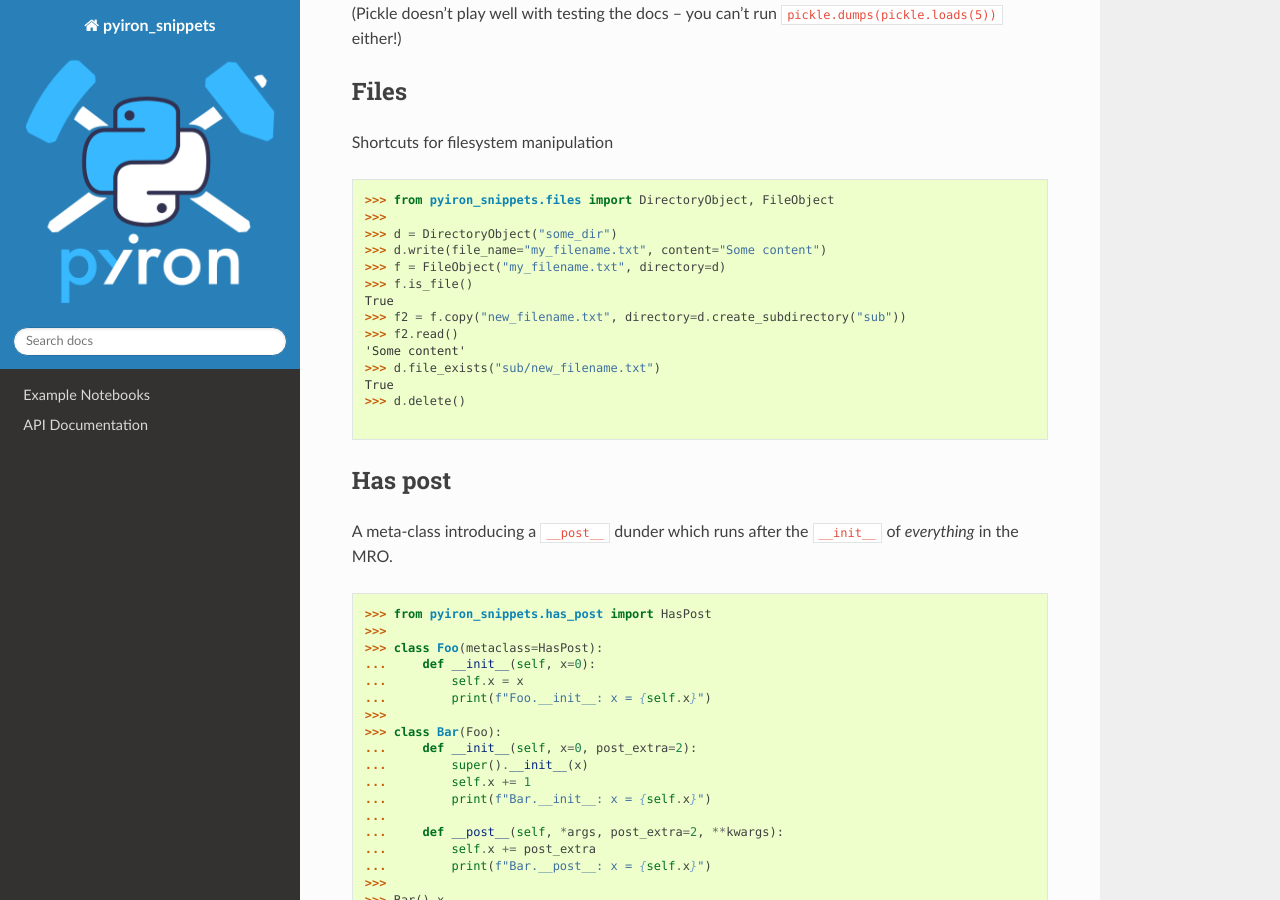
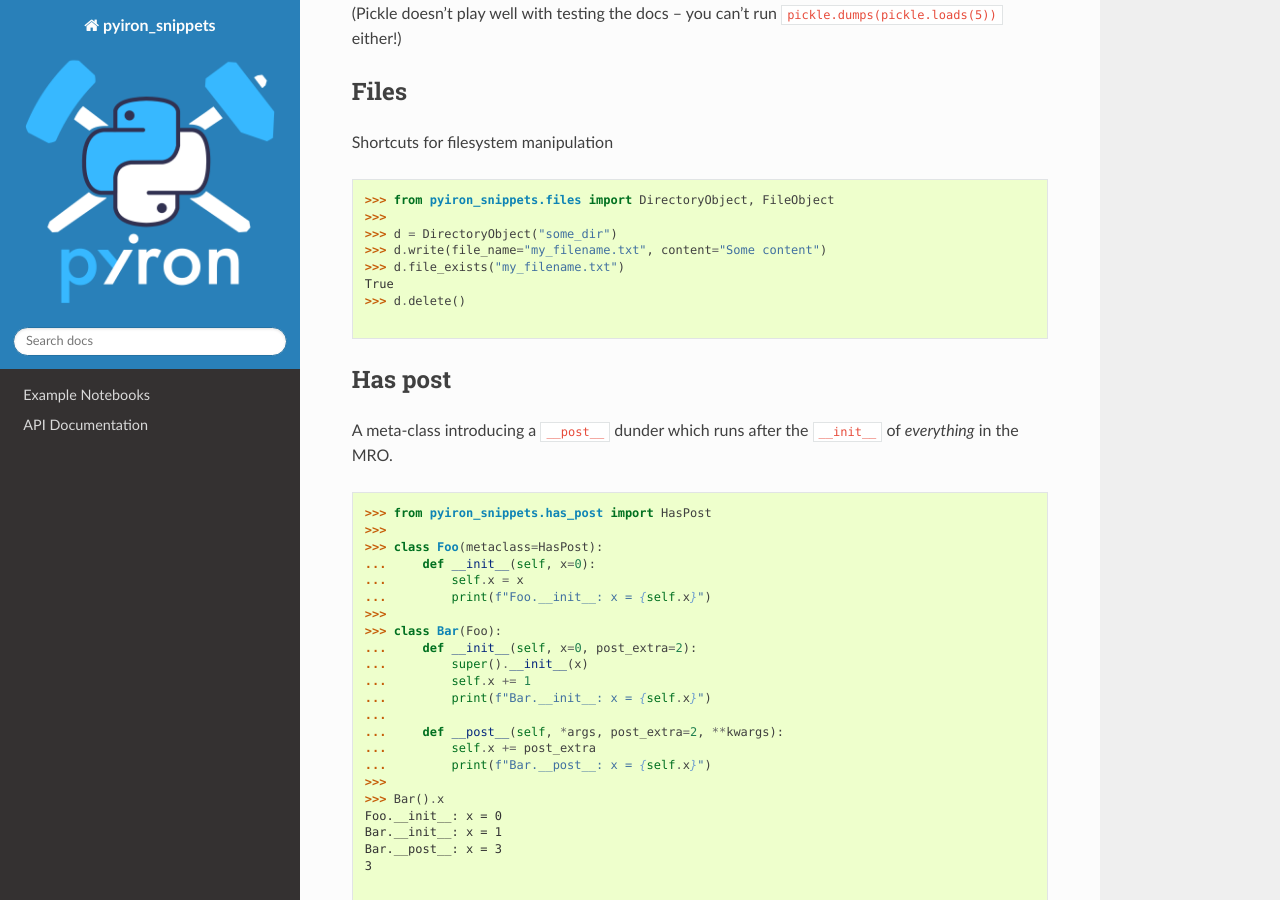
Before and after one commit to pyiron/pyiron_snippets, a Sphinx documentation site: the page built from docs/README.md, in a window 1280 px wide and 900 px high, scrolled down 2250 px. Built offline with Sphinx 7.4.7 and the Read the Docs theme 3.1.0, drawn with Linux system fonts in a browser that asks for light colours.

Commit message:
Update doc

```diff
--- a/docs/README.md
+++ b/docs/README.md
@@ -119,13 +119,7 @@ Shortcuts for filesystem manipulation
 >>>
 >>> d = DirectoryObject("some_dir")
 >>> d.write(file_name="my_filename.txt", content="Some content")
->>> f = FileObject("my_filename.txt", directory=d)
->>> f.is_file()
-True
->>> f2 = f.copy("new_filename.txt", directory=d.create_subdirectory("sub"))
->>> f2.read()
-'Some content'
->>> d.file_exists("sub/new_filename.txt")
+>>> d.file_exists("my_filename.txt")
 True
 >>> d.delete()
 
```
